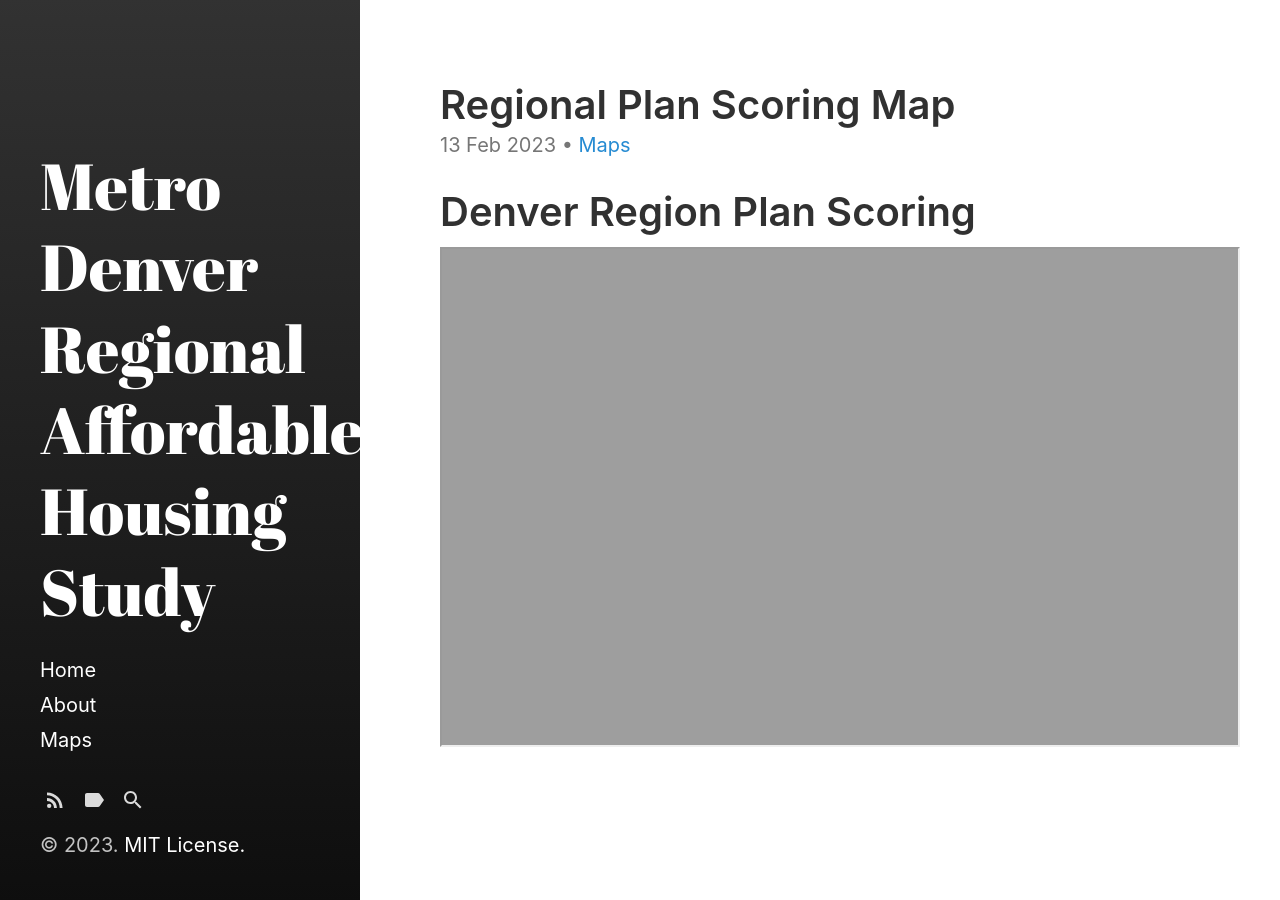
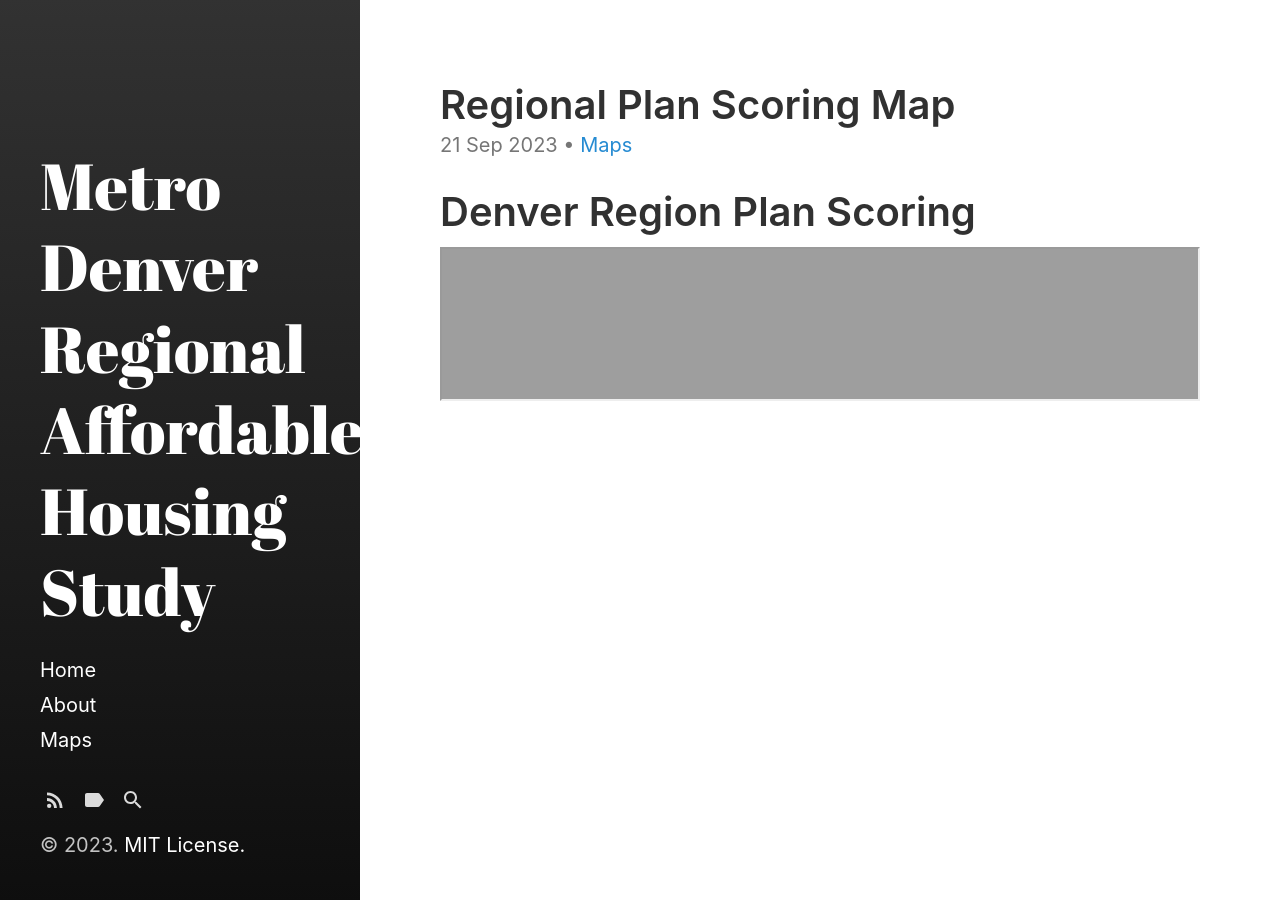
Before and after one commit to Regional-Affordable-Housing-Study/rahs, a Jekyll site: the page built from _posts/2023-09-21-regional-plan-scoring.html, in a window 1280 px wide. Built offline with Jekyll 4.4.1, drawn with Linux system fonts in a browser that asks for light colours.

Commit message:
change sizing

```diff
--- a/_posts/2023-02-13-map-post.html
+++ b/_posts/2023-09-21-regional-plan-scoring.html
@@ -8,7 +8,7 @@ categories:
 <h1>Denver Region Plan Scoring</h1>
 <iframe id="regionPlanScoring"
     title="Region Plan Scoring Map"
-    width="800"
-    height="500"
+    width="100%"
+    height="80%"
     src="https://regional-affordable-housing-study.github.io/plan-mapping/map/region.html">
 </iframe>
```
Also changed, not shown: category/maps.md (+1 -0 lines).
